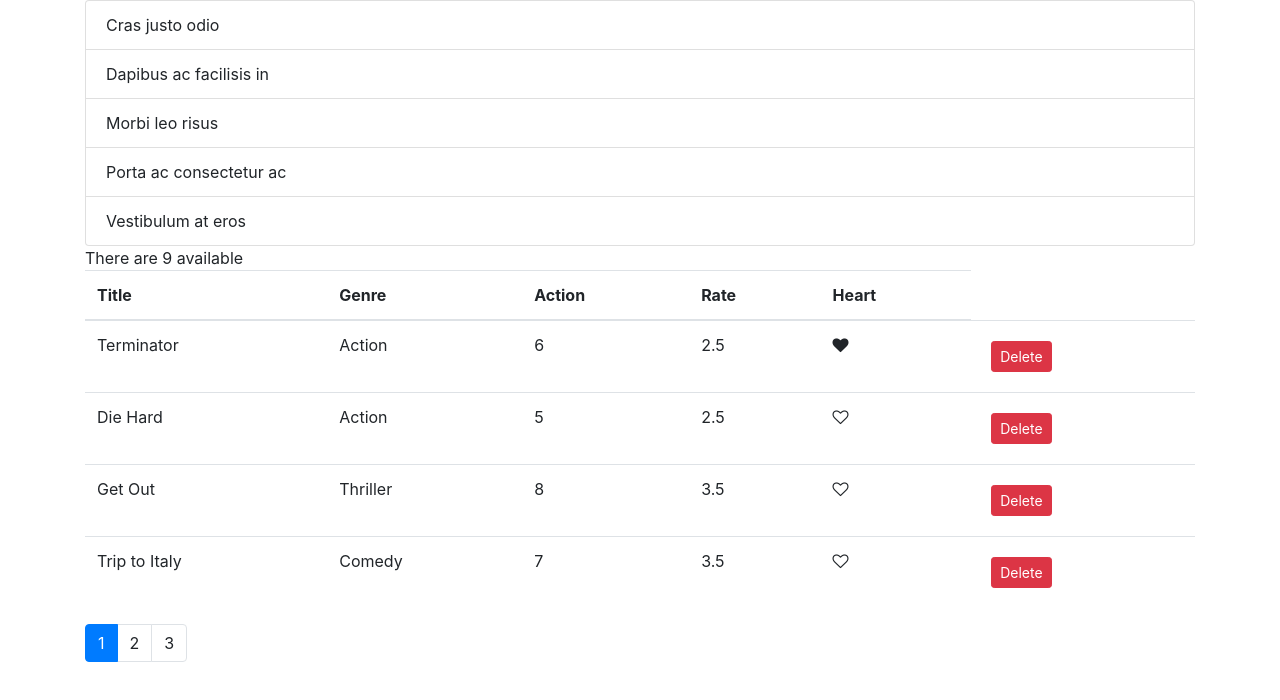
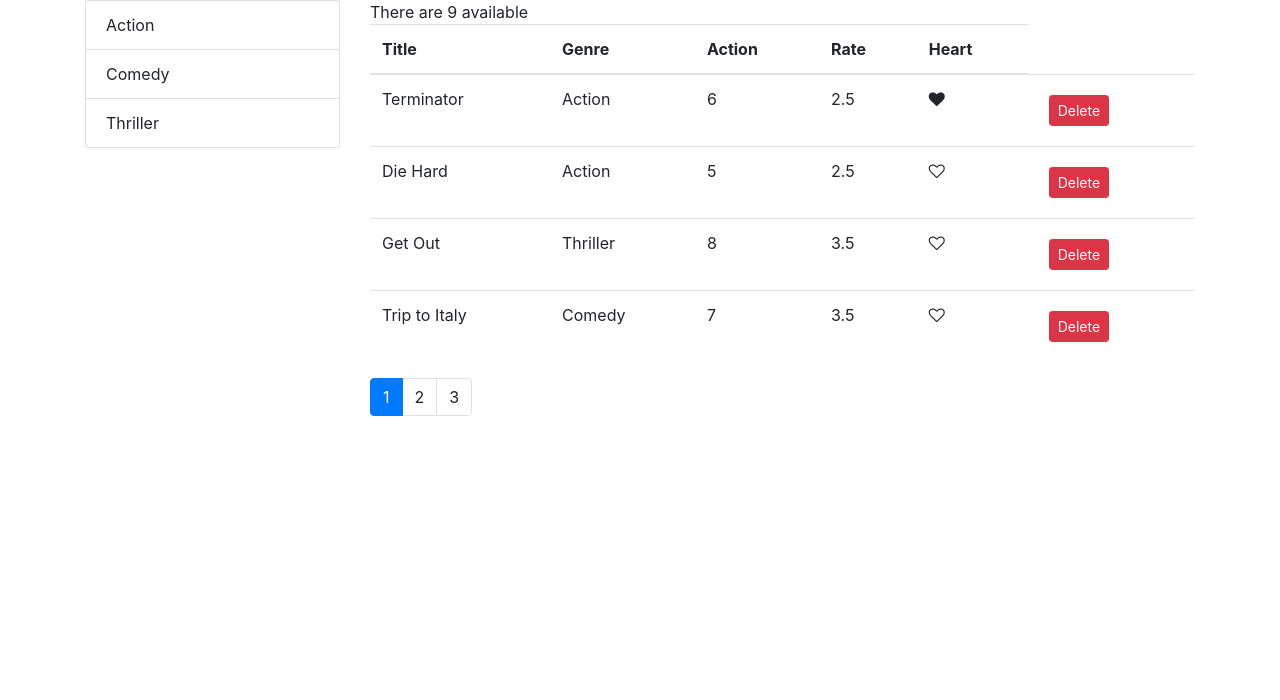
Before and after one commit to AgfeV/vidlyProject, a React (Create React App) app: page / in a window 1280 px wide. Shown: the top 700 px of the page. Built offline with nearby package versions, Linux system fonts and the light colour scheme.

Commit message:
Adding genre listgroup component

```diff
--- /dev/null
+++ b/src/components/common/listGroup.js
@@ -0,0 +1,17 @@
+import React from 'react';
+
+//Creating funcitonal component
+const ListGroup = (props) => {
+  const {items, textProperty, valueProperty} = props;
+    return(
+      <ul class="list-group">
+      {items.map(item=> <li
+        className= "list-group-item"
+        key = {item[valueProperty]}
+
+        >{item[textProperty]}</li>)}
+      </ul>
+  );
+}
+
+export default ListGroup;
--- a/src/components/movies.js
+++ b/src/components/movies.js
@@ -2,16 +2,24 @@
 import Like from "./common/like";
 import Pagination from "./common/pagination"
 import NavBar from "./navbar"
+import ListGroup from "./common/listGroup"
+
 import {getMovies} from "../services/fakeMovieService";
+import {getGenres} from "../services/fakeGenreService"
 import {paginate} from "../utils/paginate"
 
 class Movies extends Component {
   state = {
-    movies:getMovies(),
+    movies:[],
+    generes:[],
     pageSize:4,
     currentPage: 1
   };
 
+  //Really built for a server call/DB
+  componentDidMount(){
+    this.setState({movies: getMovies(), generes: getGenres()});
+  }
   //take the current movie title, movie and filter out the movie in a new
   //movies object that will be the updated state
   handleDelete = movie => {
@@ -34,17 +42,32 @@
     this.setState({currentPage:page})
   }
 
+  handleGenreSelect = () =>{
+
+    console.log("genreSelect yo z")
+  }
   render() {
     const {pageSize , currentPage} = this.state;
     const movies = paginate(this.state.movies,currentPage,pageSize )
     //Note: By using the this.state.movies.map we create a new row in the table and then access that specfic set of data.
     //The onclick will call the handle delete function with the current movie title to be deleted
     return(
-      <React.Fragment>
-        <NavBar/>
-      <div>
-        There are {this.state.movies.length} available
+      <div className = "row">
+
+
+        <div className="col-3">
+          <ListGroup
+            items={this.state.generes}
+            textProperty = "name"
+            valueProperty = "_id"
+            onItemSelect={this.handleGenreSelect}
+            />
         </div>
+
+
+        <div className="col">
+          <div>There are {this.state.movies.length} available</div>
+
           <table class="table">
         <thead>
           <tr>
@@ -76,7 +99,8 @@
         currentPage={currentPage}
         onPageChange={this.handlePageChange}
         />
-  </React.Fragment>
+    </div>
+</div>
 );
   }
 }
```
Lines whose indentation alone changed are shown as unchanged.
